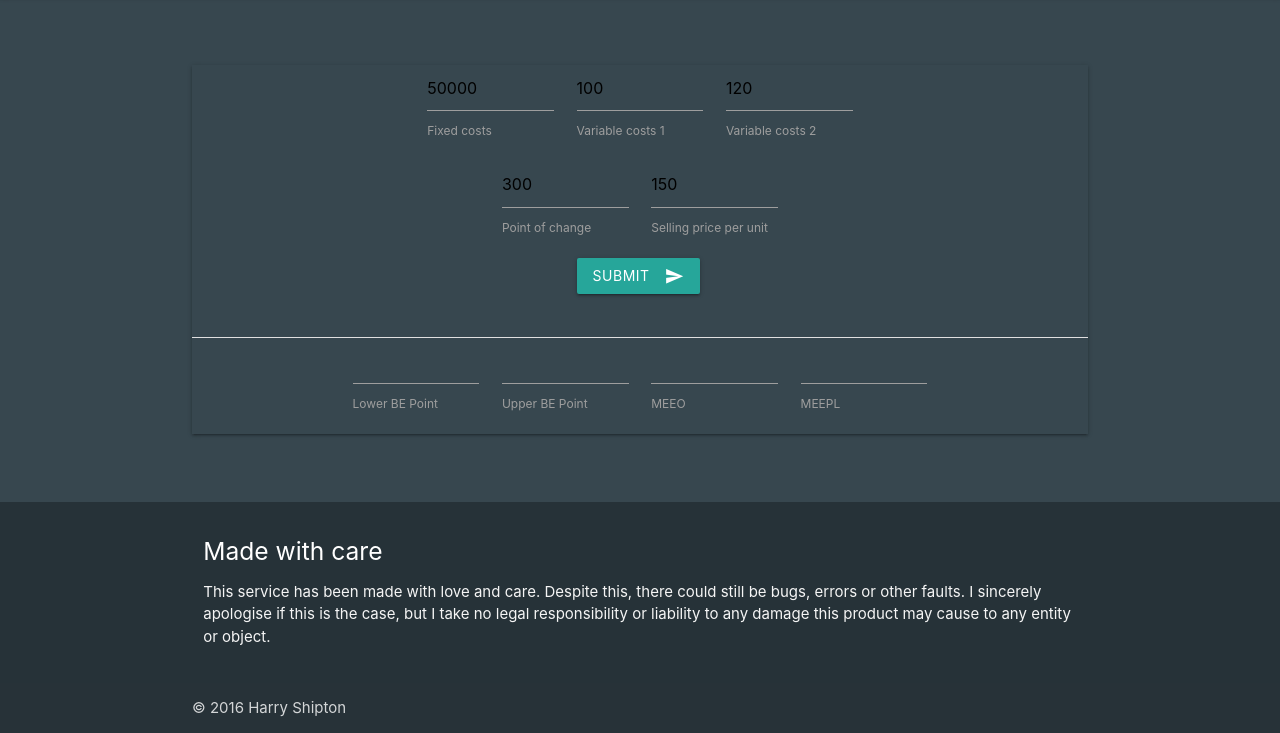
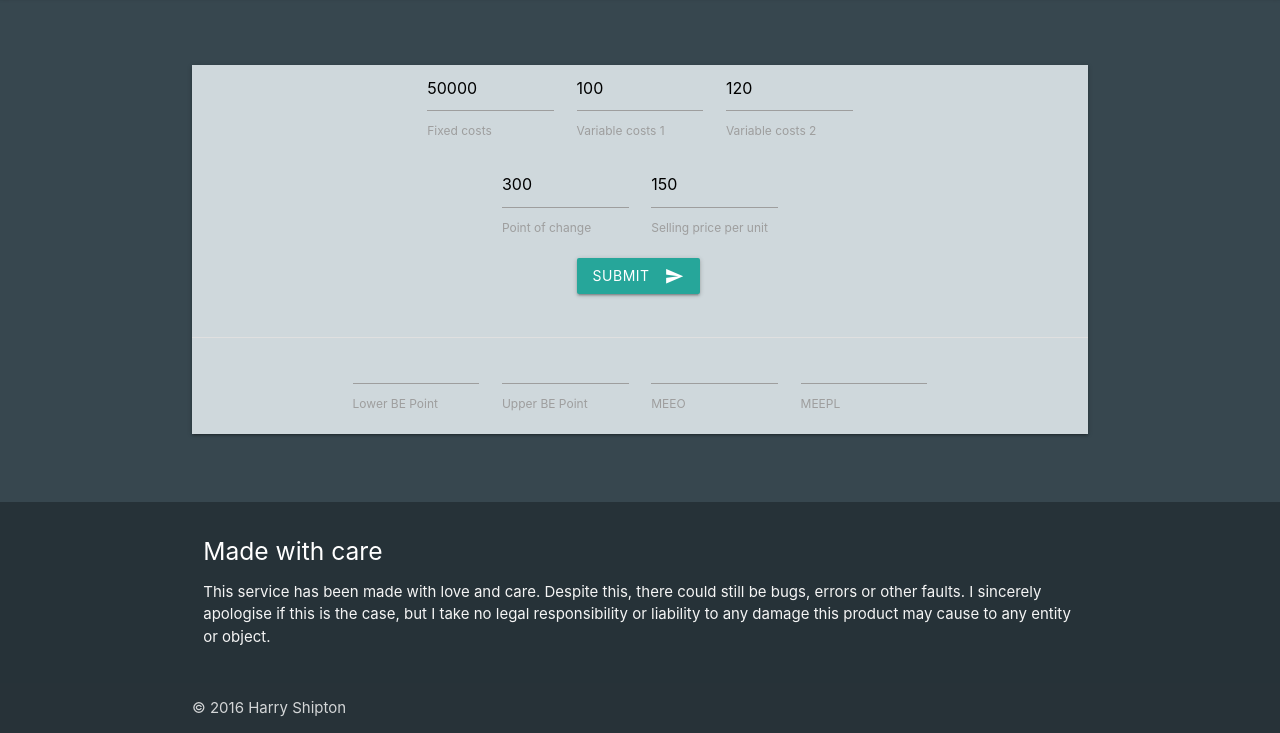
Before and after one commit to Teh-Yak/breakeven, a plain HTML site: page index.html in a window 1280 px wide. Shown: the part 67-800 px from the top of the page. Drawn offline with nearby package versions, Linux system fonts and the light colour scheme.

Commit message:
Colour was wrong way round, oops!

```diff
--- a/index.html
+++ b/index.html
@@ -31,7 +31,7 @@
 </nav>
 </header>
 <main class="valign-wrapper">
-<div class="container grey-blue lighten-4 z-depth-1">
+<div class="container blue-grey lighten-4 z-depth-1">
 <form action="javascript:init()" name="">
     <div class="row">
     <div class="col s2 offset-s3">
```
